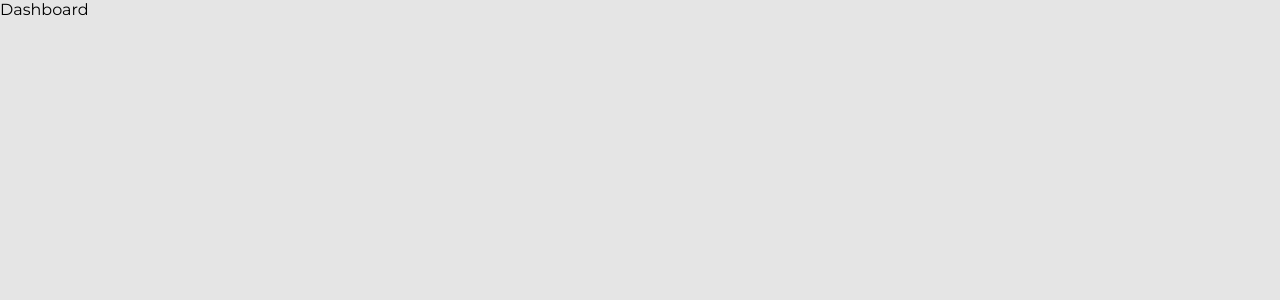
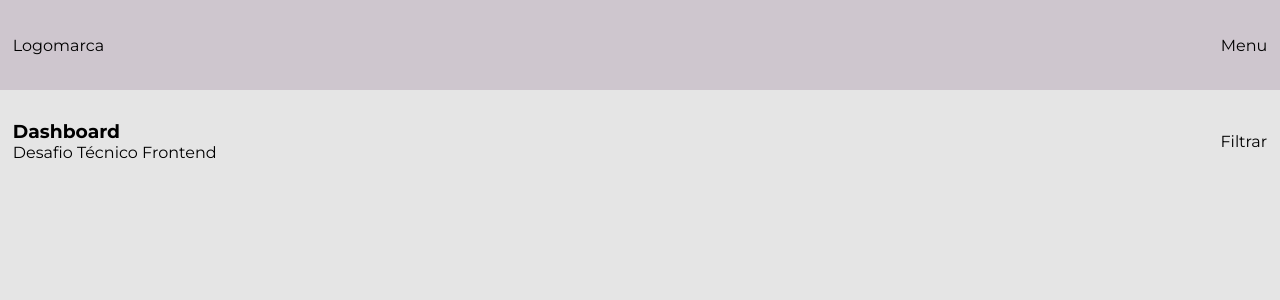
Before and after one commit to luizsantos85/teste-minehr, a React (Create React App) app: page / in a window 1280 px wide. Shown: the top 300 px of the page. Built offline with nearby package versions, Linux system fonts and the light colour scheme.

Commit message:
inclusao de rotas e implementacao do content

```diff
--- a/package.json
+++ b/package.json
@@ -8,6 +8,7 @@
     "@testing-library/user-event": "^13.5.0",
     "react": "^18.1.0",
     "react-dom": "^18.1.0",
+    "react-router-dom": "^6.3.0",
     "react-scripts": "5.0.1",
     "web-vitals": "^2.1.4"
   },
--- a/src/App.js
+++ b/src/App.js
@@ -1,12 +1,16 @@
-import {Header} from './components/Header'
 import './GlobalStyle.css';
+import { BrowserRouter } from 'react-router-dom';
+import { Header } from './components/Header'
+import { Content } from './components/Content';
 
 function App() {
   return (
-    <div className="App">
-      <Header />
-
-    </div>
+    <main>
+      <BrowserRouter>
+        <Header />
+        <Content />
+      </BrowserRouter>
+    </main>
   );
 }
 
--- a/src/components/Content/index.js
+++ b/src/components/Content/index.js
@@ -1,7 +1,12 @@
-import React from 'react'
+import { Routes, Route } from "react-router-dom";
+import { Dashborad } from "../../pages/Dashboard";
 
 export const Content = () => {
-  return (
-    <div></div>
-  )
-}
+   return (
+      <article>
+         <Routes>
+            <Route path="/" element={<Dashborad />} />
+         </Routes>
+      </article>
+   );
+};
--- a/src/components/Header/index.js
+++ b/src/components/Header/index.js
@@ -1,9 +1,10 @@
-import styles from './styles.module.css'
+import styles from "./styles.module.css";
 
 export const Header = () => {
-  return (
-      <header className={styles.header}>
-          Dashboard
-    </header>
-  )
-}
+   return (
+      <header className={`${styles.header} container`}>
+         <div>Logomarca</div>
+         <nav>Menu</nav>
+      </header>
+   );
+};
--- a/src/components/Header/styles.module.css
+++ b/src/components/Header/styles.module.css
@@ -0,0 +1,7 @@
+.header {
+   display: flex;
+   justify-content: space-between;
+   align-items: center;
+   background-color: #cec6ce;
+   height: 90px;
+}
--- /dev/null
+++ b/src/pages/Dashboard/index.js
@@ -0,0 +1,16 @@
+import styles from "./styles.module.css";
+
+export const Dashborad = () => {
+   return (
+      <section className={`${styles.contentDash} container`}>
+         <div className={styles.headerDash}>
+            <div>
+               <h1>Dashboard</h1>
+               <p>Desafio Técnico Frontend</p>
+            </div>
+
+            <button>Filtrar</button>
+         </div>
+      </section>
+   );
+};
--- /dev/null
+++ b/src/pages/Dashboard/styles.module.css
@@ -0,0 +1,12 @@
+.contentDash{
+   display: flex;
+   padding-top: 30px;
+   flex: 1;
+}
+
+.headerDash{
+   display: flex;
+   justify-content: space-between;
+   align-items: center;
+   flex: 1;
+}
```
Also changed, not shown: 2 other files (tests, documents, lock files or other folders).
